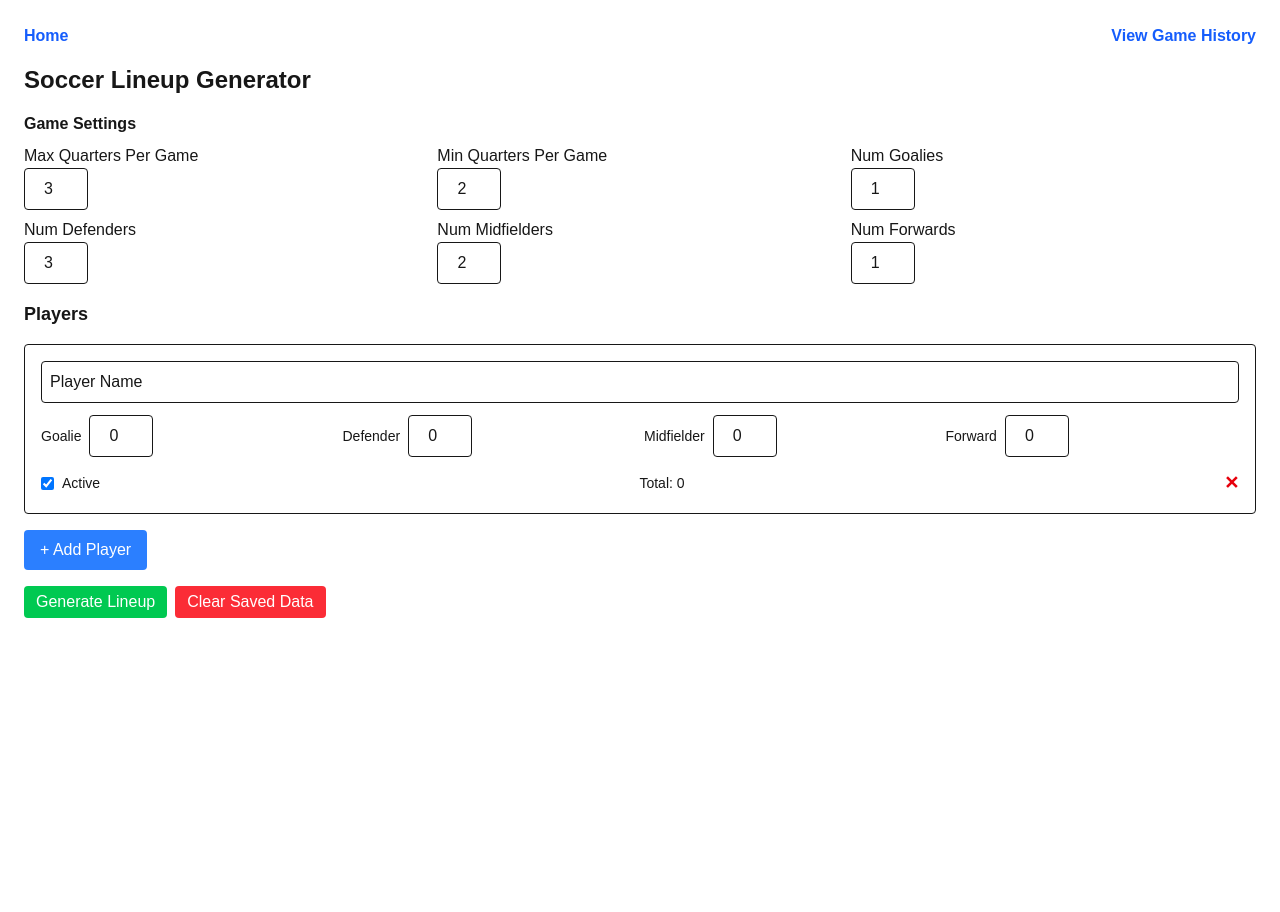
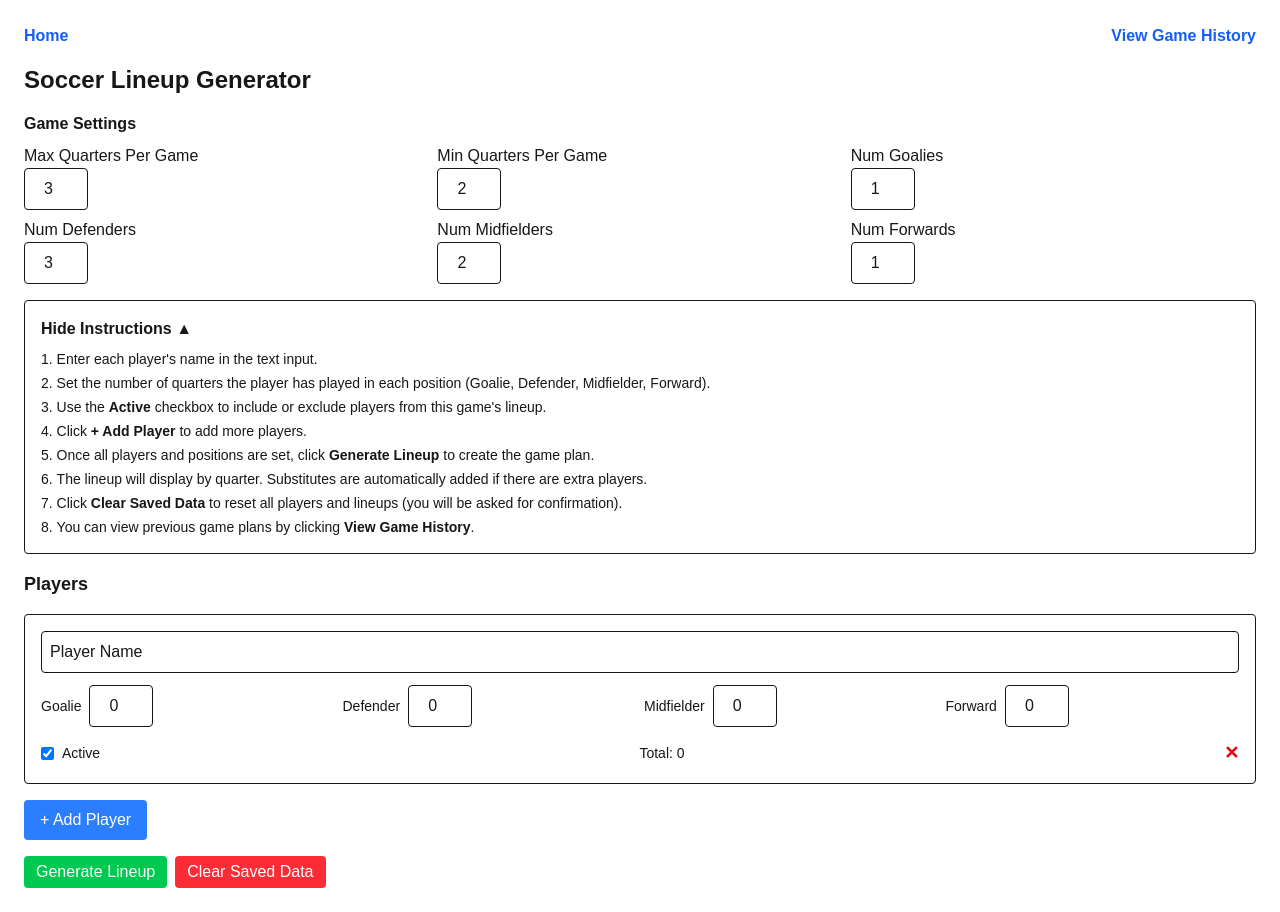
Before and after one commit to AbelAguilarAguirre/GamePlanGenerator, a Next.js app: page / in a window 1280 px wide. Before the commit the page ends 800 px from the top, so only its background shows below. Built offline with nearby package versions, Linux system fonts and the light colour scheme.

Commit message:
added instructions

```diff
--- a/src/app/page.tsx
+++ b/src/app/page.tsx
@@ -166,6 +166,7 @@ export default function SoccerLineupGenerator() {
         numMidfielders: 2,
         numForwards: 1,
     });
+    const [showInstructions, setShowInstructions] = useState(true);
 
     useEffect(() => {
         const savedPlayers = localStorage.getItem("playersData");
@@ -288,10 +289,55 @@ export default function SoccerLineupGenerator() {
                     ))}
                 </div>
             </div>
+            <div className="p-4 border rounded mb-4">
+                <button
+                    className="font-semibold text-left w-full"
+                    onClick={() => setShowInstructions(!showInstructions)}
+                >
+                    {showInstructions
+                        ? "Hide Instructions ▲"
+                        : "Show Instructions ▼"}
+                </button>
+                {showInstructions && (
+                    <ol className="list-decimal list-inside space-y-1 mt-2 text-sm">
+                        <li>Enter each player's name in the text input.</li>
+                        <li>
+                            Set the number of quarters the player has played in
+                            each position (Goalie, Defender, Midfielder,
+                            Forward).
+                        </li>
+                        <li>
+                            Use the <strong>Active</strong> checkbox to include
+                            or exclude players from this game's lineup.
+                        </li>
+                        <li>
+                            Click <strong>+ Add Player</strong> to add more
+                            players.
+                        </li>
+                        <li>
+                            Once all players and positions are set, click{" "}
+                            <strong>Generate Lineup</strong> to create the game
+                            plan.
+                        </li>
+                        <li>
+                            The lineup will display by quarter. Substitutes are
+                            automatically added if there are extra players.
+                        </li>
+                        <li>
+                            Click <strong>Clear Saved Data</strong> to reset all
+                            players and lineups (you will be asked for
+                            confirmation).
+                        </li>
+                        <li>
+                            You can view previous game plans by clicking{" "}
+                            <strong>View Game History</strong>.
+                        </li>
+                    </ol>
+                )}
+            </div>
 
             <div className="space-y-4">
                 <h2 className="font-semibold text-lg">Players</h2>
-
                 {players.map((player, idx) => (
                     <div
                         key={idx}
```
